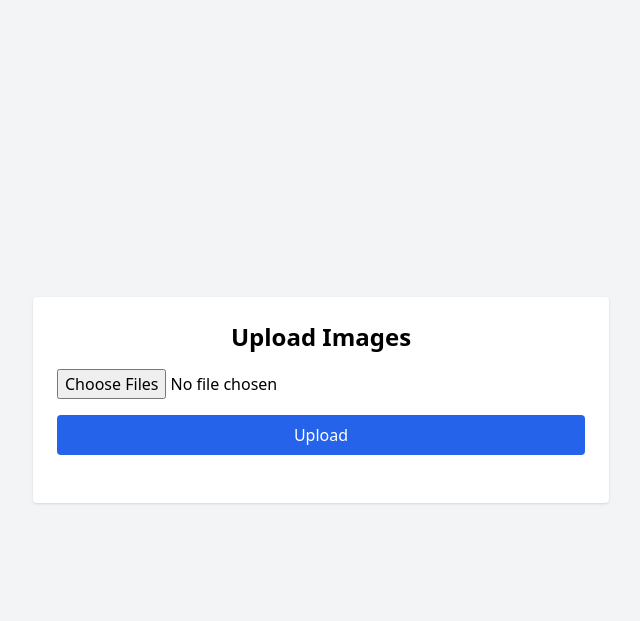
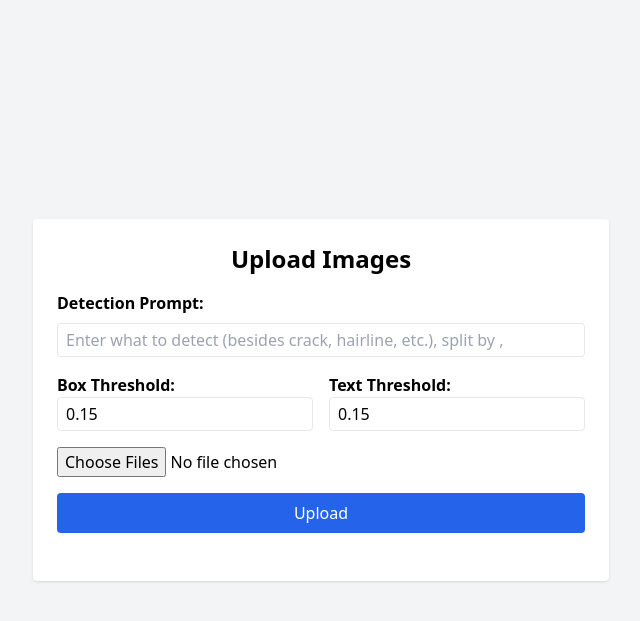
Before and after one commit to JoyJoyWang/groundingDINO-webapp, a Flask app: page / in a window 1280 px wide. Shown: the top 621 px of the page, without its empty margins (319-959 px from the left). Run offline with Flask 3, Linux system fonts and the light colour scheme; some libraries are stand-ins or nearby versions.

Commit message:
update avoiding install failure

```diff
--- a/app.py
+++ b/app.py
@@ -5,6 +5,7 @@ import os
 from PIL import Image
 import io
 import uuid
+import numpy as np
 
 # app = Flask(__name__, static_folder='static', static_url_path='/static', template_folder='frontend')
 app = Flask(__name__, static_folder='static', static_url_path='/static', template_folder='templates')
@@ -47,6 +48,16 @@ def index():
 def upload():
     try:
         files = request.files.getlist("images")
+        box_threshold = float(request.form.get("box_threshold", 0.15))
+        text_threshold = float(request.form.get("text_threshold", 0.15))
+        user_prompt = request.form.get("prompt", "").strip()
+        # Extract user keywords (comma or space separated)
+        user_keywords = [w.strip().lower() for w in user_prompt.split(",") if w.strip()] if user_prompt else []
+        # Combine base prompt and user prompt for the model
+        if user_keywords:
+            combined_prompt = TEXT_PROMPT + ", " + ", ".join(user_keywords)
+        else:
+            combined_prompt = TEXT_PROMPT
         results = []
         for file in files:
             if not file.filename.lower().endswith((".jpg", ".jpeg", ".png")):
@@ -55,7 +66,7 @@ def upload():
             img_path = os.path.join(UPLOAD_DIR, f"{uid}.jpg")
             file.save(img_path)
 
-            annotated_img = run_inference(img_path, TEXT_PROMPT)
+            annotated_img = run_inference(img_path, combined_prompt, box_threshold, text_threshold, user_keywords)
             print(f"annotated_img type: {type(annotated_img)}")  # Debug
 
             if hasattr(annotated_img, 'dtype') and hasattr(annotated_img, 'shape'):
@@ -63,17 +74,14 @@ def upload():
                     annotated_img = np.clip(annotated_img, 0, 255).astype(np.uint8)
                 output_path = os.path.join(UPLOAD_DIR, f"{uid}_output.jpg")
                 Image.fromarray(annotated_img).save(output_path)
-                results.append(f"{uid}_output.jpg")
-
+                results.append({
+                    "output": f"{uid}_output.jpg"
+                })
             else:
                 print("annotated_img is invalid")
                 continue
-
-
-
         print("results:", results)
         return jsonify({"results": results})
-
     except Exception as e:
         print("Exception:", e)
         import traceback
--- a/requirements.txt
+++ b/requirements.txt
@@ -1,6 +1,5 @@
 flask
 opencv-python-headless
-torch
-torchvision
 Pillow
 supervision
+numpy==2.0.2
--- a/static/script.js
+++ b/static/script.js
@@ -1,3 +1,5 @@
+// No need to store original image previews anymore
+
 async function uploadImages() {
   const files = document.getElementById('fileInput').files;
   if (files.length === 0) return;
@@ -7,6 +9,10 @@ async function uploadImages() {
   for (const file of files) {
     formData.append('images', file);
   }
+  // Add thresholds and prompt
+  formData.append('box_threshold', document.getElementById('boxThresholdInput').value);
+  formData.append('text_threshold', document.getElementById('textThresholdInput').value);
+  formData.append('prompt', document.getElementById('promptInput').value);
 
   const response = await fetch('/upload', {
     method: 'POST',
@@ -17,7 +23,6 @@ async function uploadImages() {
   console.log("response data:", data);
   console.log("data.results type:", typeof data.results, Array.isArray(data.results));
 
-
   if (data.error) {
     document.getElementById('status').textContent = "Error: " + data.error;
     alert("Upload failed: " + data.error);
@@ -26,13 +31,97 @@ async function uploadImages() {
 
   const resultDiv = document.getElementById('result');
   resultDiv.innerHTML = '';
-  for (const img of data.results) {
-    const imgElem = document.createElement('img');
-    imgElem.src = '/static/' + img;
-    imgElem.className = 'w-full border';
-    resultDiv.appendChild(imgElem);
+  const processedImageUrls = [];
+
+  // Only show processed images, make them responsive, and clickable for pop-up
+  for (let i = 0; i < data.results.length; i++) {
+    const result = data.results[i];
+    // Container for processed image and download link
+    const container = document.createElement('div');
+    container.className = 'flex flex-col items-center border p-2 rounded';
+
+    // Processed image (from server)
+    const procImgElem = document.createElement('img');
+    procImgElem.src = '/static/' + result.output;
+    procImgElem.className = 'border';
+    procImgElem.title = 'Processed';
+    procImgElem.style.maxWidth = '100%';
+    procImgElem.style.height = 'auto';
+    procImgElem.style.display = 'block';
+    procImgElem.style.margin = '0 auto';
+    procImgElem.style.maxHeight = '70vh';
+    procImgElem.style.cursor = 'pointer';
+    procImgElem.onclick = function() {
+      showProcessedModal(procImgElem.src);
+    };
+
+    // Download link for processed image
+    const downloadLink = document.createElement('a');
+    downloadLink.href = procImgElem.src;
+    downloadLink.download = result.output;
+    downloadLink.textContent = 'Download Processed';
+    downloadLink.className = 'text-blue-600 underline mt-2';
+
+    processedImageUrls.push(procImgElem.src);
+
+    // Add to container
+    container.appendChild(procImgElem);
+    container.appendChild(downloadLink);
+    resultDiv.appendChild(container);
   }
 
+  // Show Download All button if there are processed images
+  const downloadAllBtn = document.getElementById('downloadAllBtn');
+  if (processedImageUrls.length > 0) {
+    downloadAllBtn.classList.remove('hidden');
+    downloadAllBtn.processedImageUrls = processedImageUrls;
+  } else {
+    downloadAllBtn.classList.add('hidden');
+  }
 
   document.getElementById('status').textContent = 'Done.';
 }
+
+// Download all processed images (one by one)
+function downloadAllImages() {
+  const btn = document.getElementById('downloadAllBtn');
+  const urls = btn.processedImageUrls || [];
+  for (const url of urls) {
+    const a = document.createElement('a');
+    a.href = url;
+    a.download = url.split('/').pop();
+    document.body.appendChild(a);
+    a.click();
+    document.body.removeChild(a);
+  }
+}
+
+// Show processed image in a modal pop-up
+function showProcessedModal(imgUrl) {
+  let modal = document.getElementById('processedModal');
+  if (!modal) {
+    modal = document.createElement('div');
+    modal.id = 'processedModal';
+    modal.style.position = 'fixed';
+    modal.style.top = '0';
+    modal.style.left = '0';
+    modal.style.width = '100vw';
+    modal.style.height = '100vh';
+    modal.style.background = 'rgba(0,0,0,0.7)';
+    modal.style.display = 'flex';
+    modal.style.alignItems = 'center';
+    modal.style.justifyContent = 'center';
+    modal.style.zIndex = '1000';
+    modal.onclick = function() { modal.style.display = 'none'; };
+    const img = document.createElement('img');
+    img.id = 'processedModalImg';
+    img.style.maxWidth = '90vw';
+    img.style.maxHeight = '90vh';
+    img.style.boxShadow = '0 0 20px #000';
+    modal.appendChild(img);
+    document.body.appendChild(modal);
+  }
+  const img = document.getElementById('processedModalImg');
+  img.src = imgUrl;
+  modal.style.display = 'flex';
+}
--- a/templates/index.html
+++ b/templates/index.html
@@ -10,10 +10,24 @@
 <body class="bg-gray-100 flex flex-col items-center justify-center min-h-screen p-4">
   <div class="max-w-xl w-full bg-white p-6 rounded shadow">
     <h1 class="text-2xl font-bold mb-4 text-center">Upload Images</h1>
+    <!-- Click processed image to view original in pop-up -->
+    <label class="block mb-2 font-semibold">Detection Prompt:</label>
+    <input type="text" id="promptInput" class="mb-4 w-full border rounded px-2 py-1" placeholder="Enter what to detect (besides crack, hairline, etc.), split by ," value="" />
+    <div class="flex gap-4 mb-4">
+      <div class="flex-1">
+        <label class="block font-semibold">Box Threshold:</label>
+        <input type="number" id="boxThresholdInput" class="w-full border rounded px-2 py-1" min="0" max="1" step="0.01" value="0.15" />
+      </div>
+      <div class="flex-1">
+        <label class="block font-semibold">Text Threshold:</label>
+        <input type="number" id="textThresholdInput" class="w-full border rounded px-2 py-1" min="0" max="1" step="0.01" value="0.15" />
+      </div>
+    </div>
     <input type="file" id="fileInput" multiple accept="image/*" class="mb-4 w-full" />
     <button onclick="uploadImages()" class="bg-blue-600 text-white px-4 py-2 rounded hover:bg-blue-700 w-full">Upload</button>
     <div id="status" class="mt-4 text-center text-sm text-gray-500"></div>
     <div id="result" class="mt-6 grid grid-cols-1 gap-4"></div>
+    <button id="downloadAllBtn" onclick="downloadAllImages()" class="bg-green-600 text-white px-4 py-2 rounded hover:bg-green-700 w-full mt-4 hidden">Download All</button>
   </div>
 </body>
 </html>
```
Also changed, not shown: model_inference.py (+44 -9 lines), README.md, 1 other file.
